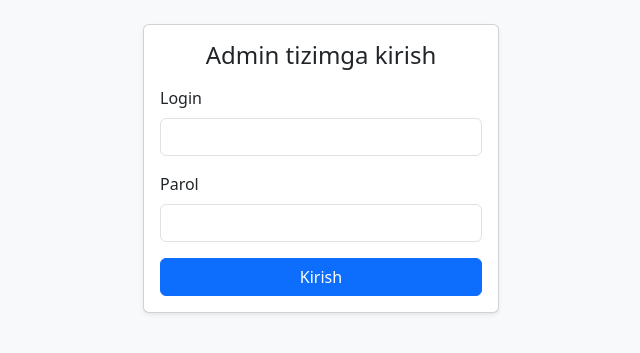
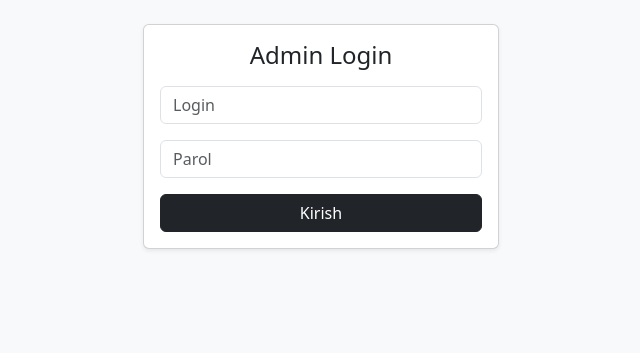
Before and after one commit to Mirfayziev/Xizmat_Korsatish, a Flask app: page /admin/login in a window 1280 px wide. Shown: the part 56-409 px from the top of the page, without its empty margins (319-959 px from the left). Run offline with Flask 3, Linux system fonts and the light colour scheme.

Commit message:
Update login.html

```diff
--- a/templates/login.html
+++ b/templates/login.html
@@ -1,23 +1,26 @@
 {% extends "base.html" %}
+
 {% block content %}
+
 <div class="row justify-content-center">
     <div class="col-md-4">
+
         <div class="card shadow-sm">
             <div class="card-body">
-        <h4 class="mb-3 text-center">Admin tizimga kirish</h4>
-        <form method="post">
-          <div class="mb-3">
-            <label class="form-label">Login</label>
-            <input type="text" name="username" class="form-control" required>
-          </div>
-          <div class="mb-3">
-            <label class="form-label">Parol</label>
-            <input type="password" name="password" class="form-control" required>
-          </div>
-          <button type="submit" class="btn btn-primary w-100">Kirish</button>
+
+                <h4 class="mb-3 text-center">Admin Login</h4>
+
+                <form method="POST">
+                    <input type="text" class="form-control mb-3" name="username" placeholder="Login" required>
+                    <input type="password" class="form-control mb-3" name="password" placeholder="Parol" required>
+
+                    <button class="btn btn-dark w-100">Kirish</button>
                 </form>
+
             </div>
         </div>
+
     </div>
 </div>
+
 {% endblock %}
```
Lines whose indentation alone changed are shown as unchanged.
